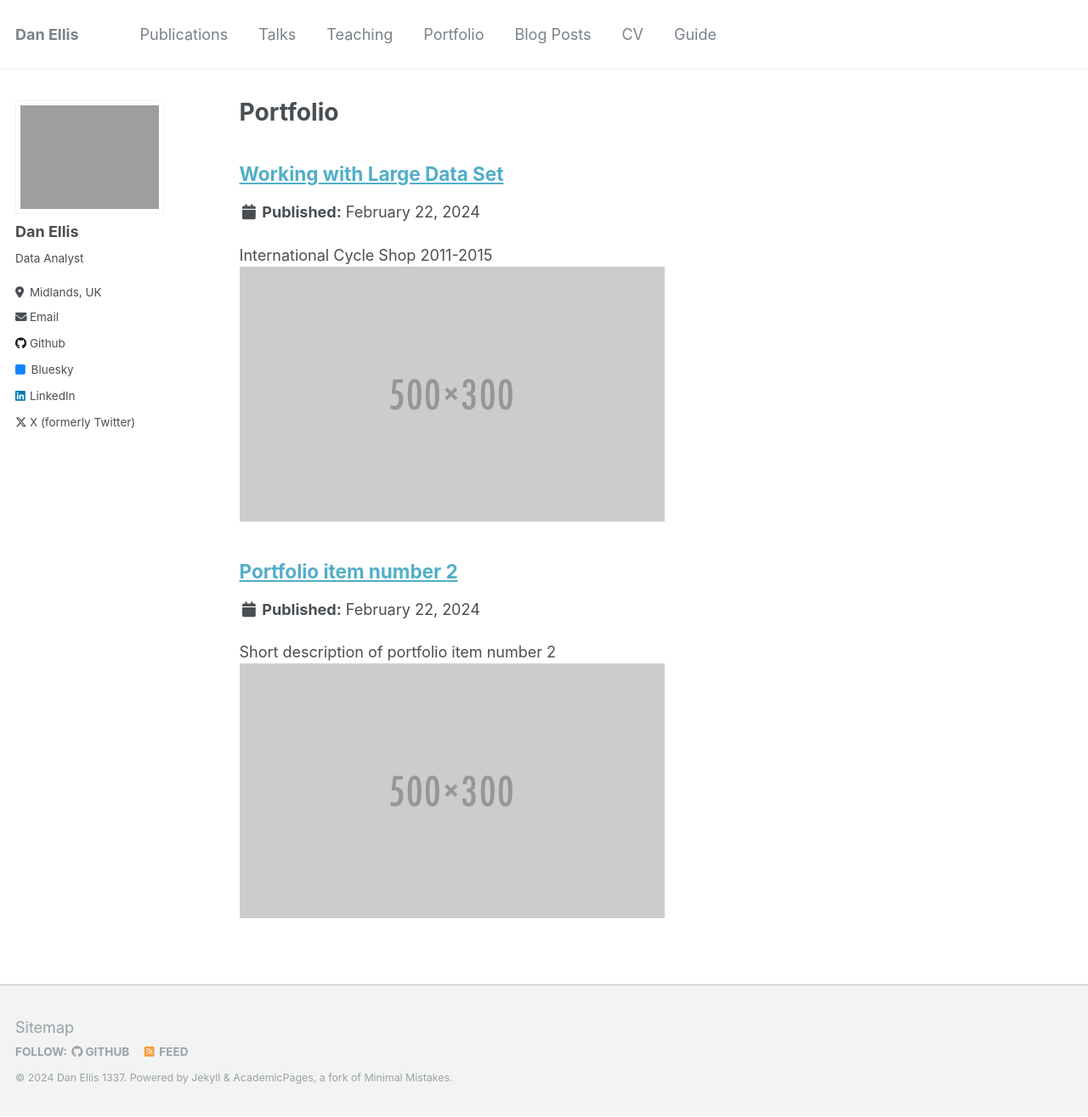
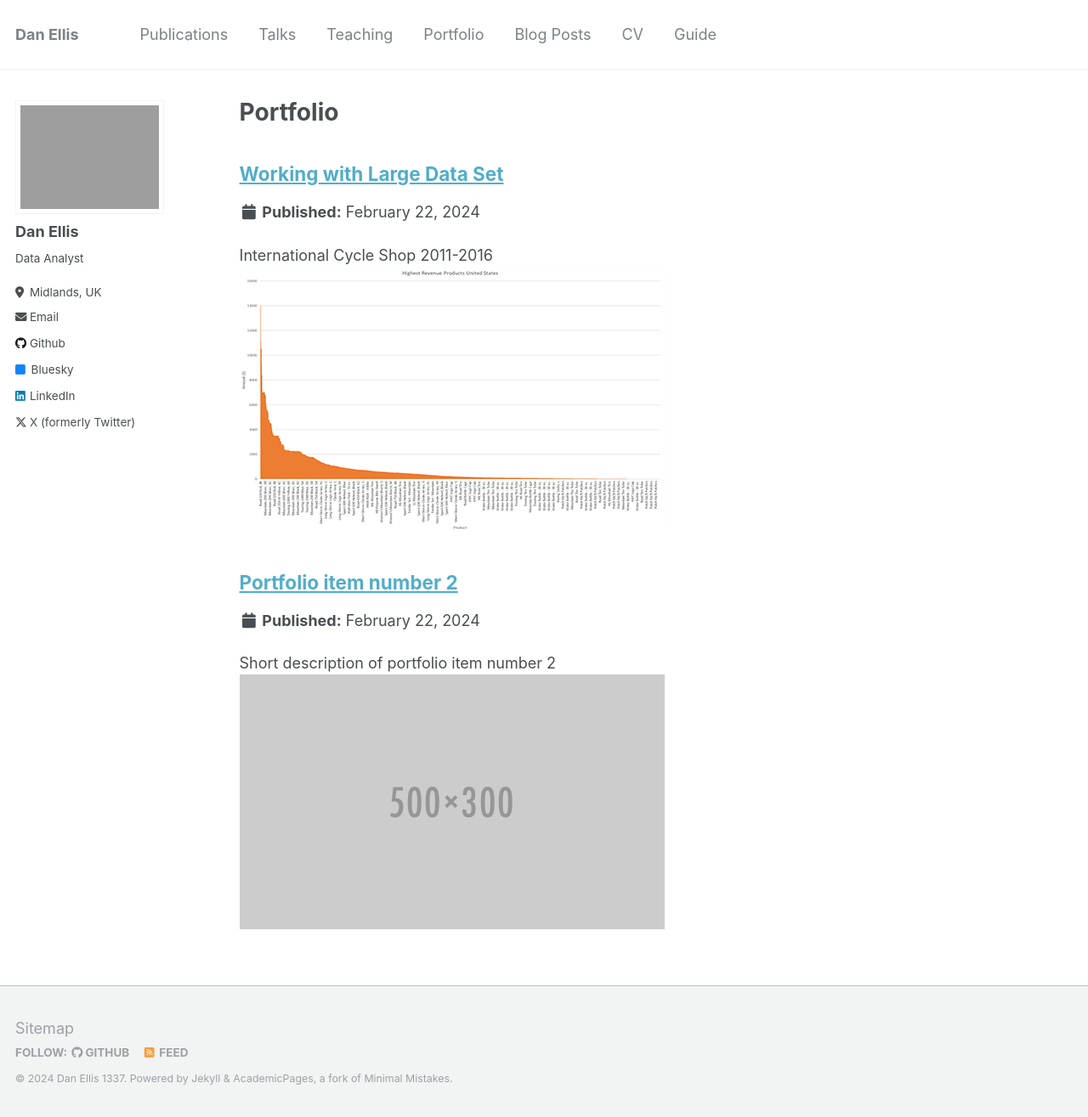
Before and after one commit to danellisprojects/danellisprojects.github.io, a Jekyll site: the page built from _pages/portfolio.html, in a window 1280 px wide and 1315 px high. Shown: the whole window at 85% size. Built offline with Jekyll 4.4.1, drawn with Linux system fonts in a browser that asks for light colours.

Commit message:
portfolio

```diff
--- a/_portfolio/portfolio-1.md
+++ b/_portfolio/portfolio-1.md
@@ -1,6 +1,6 @@
 ---
 title: "Working with Large Data Set"
-excerpt: "International Cycle Shop 2011-2015<br/><img src='/images/500x300.png'>"
+excerpt: "International Cycle Shop 2011-2016<br/><img src='/images/internationalcycleshop.png'>"
 collection: portfolio
 ---
 
```
Also changed, not shown: images/internationalcycleshop.png (added).
